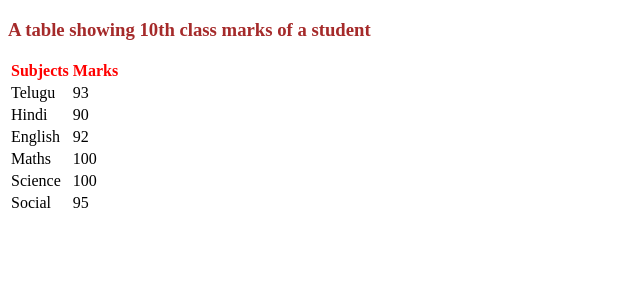
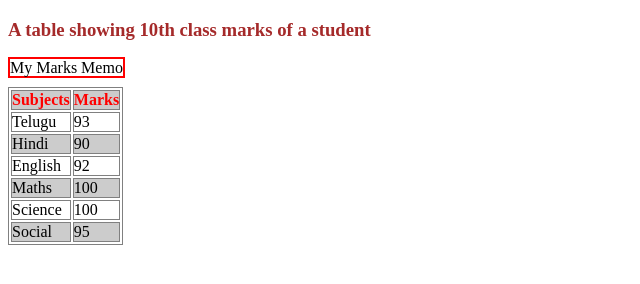
Before and after one commit to akhilavemana/WebDev, a plain HTML site: page Marks_table.html in a window 1280 px wide. Shown: the whole page, without its empty margins (0-640 px from the left). Drawn offline with Linux system fonts and the light colour scheme.

Commit message:
adding marks table and sample login page

```diff
--- a/Marks_table.html
+++ b/Marks_table.html
@@ -2,10 +2,29 @@
 <html>
 <head>
 	<title>Marks List</title>
+	<style type="text/css">
+		#dummy{
+			border:2px solid red;
+		}
+		table{
+			margin-top: 10px;
+			border:1px solid gray;
+		}
+		tr, td, th {
+			border: 1px solid gray;
+			padding: 0px;
+		}
+		tr:nth-child(odd){
+			background-color: #ccc;
+		}
+	</style>
 </head>
 <body>
 	<h3 style= "color:brown; text-align:left">A table showing 10th class marks of a student
 	</h3>
+	<span id="dummy">
+		My Marks Memo
+	</span>
 	<table>
 		<tr>
 			<th style="color:red"> Subjects </th>
```
Also changed, not shown: SampleLoginPage.html (added, +9 -0 lines).
